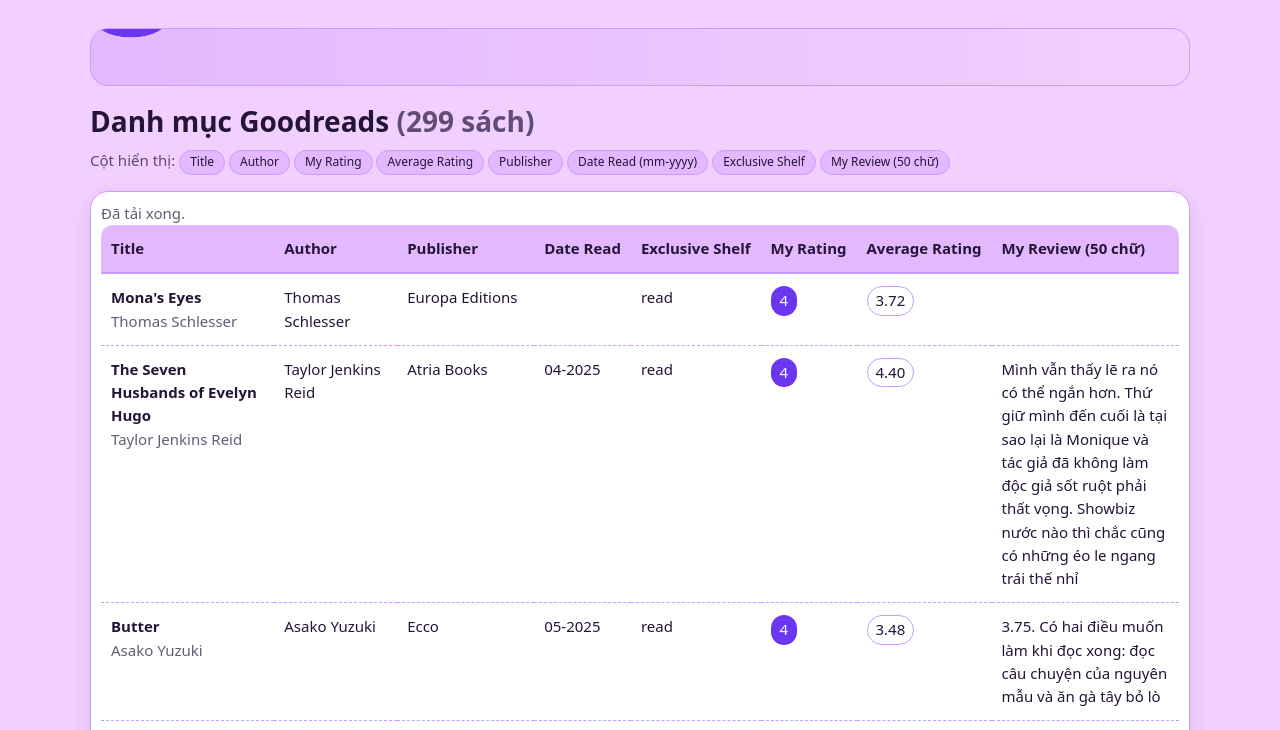
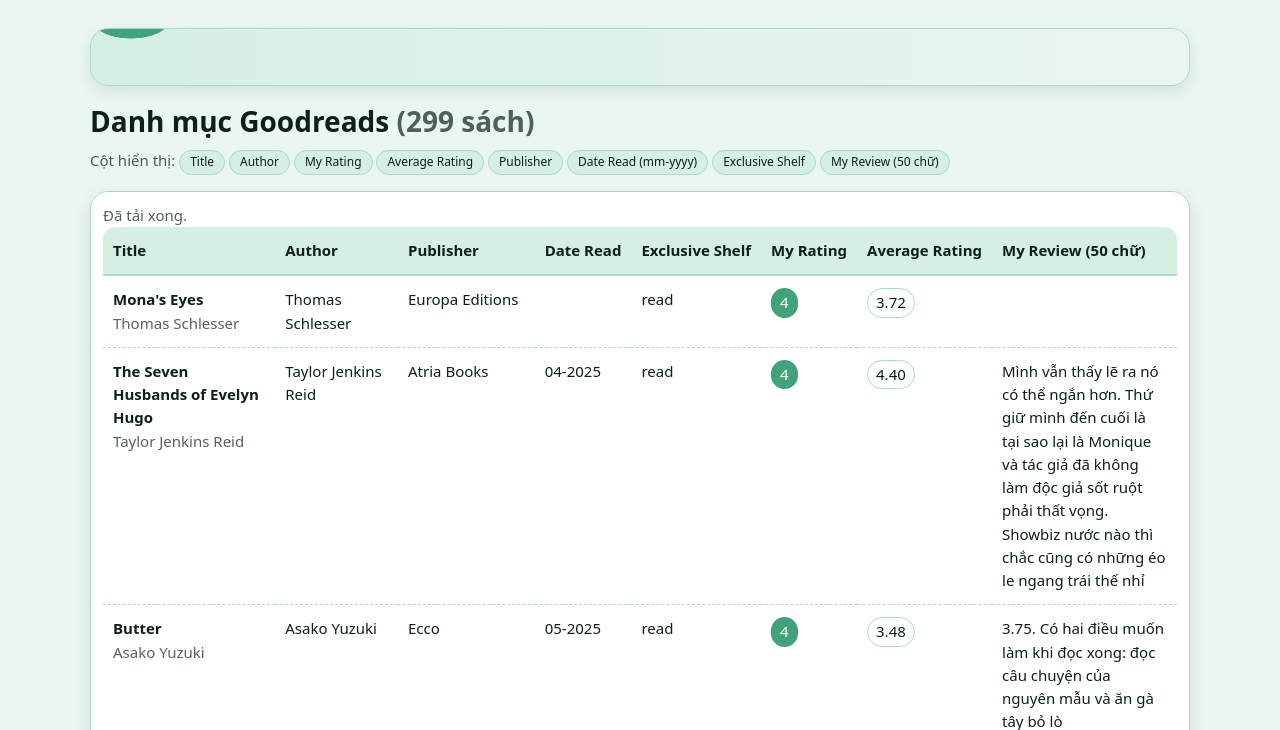
Before and after one commit to tienxu04/xuxulist, a plain HTML site: page xugoodreads.html in a window 1280 px wide. Shown: the top 730 px of the page. Drawn offline with nearby package versions, Linux system fonts and the light colour scheme.

Commit message:
Update xugoodreads.html
change color

```diff
--- a/xugoodreads.html
+++ b/xugoodreads.html
@@ -2,75 +2,98 @@
 <html lang="vi">
 <head>
   <meta charset="utf-8" />
-  <title>My Goodreads Reviews - xuxudocsach</title>
+  <title>Goodreads → Danh mục</title>
   <meta name="viewport" content="width=device-width, initial-scale=1" />
   <script src="https://cdn.jsdelivr.net/npm/papaparse@5.4.1/papaparse.min.js"></script>
   <style>
-    /* ==== Material 3-ish Purple Theme ==== */
+    /* ==== Matcha Theme (light & dark) ==== */
     :root{
-      --m3-primary:#6a36f0; --m3-on-primary:#fff;
-      --m3-surface:#f1d0ff; --m3-on-surface:#241537;
-      --m3-surface-variant:#e3b8ff; --m3-outline:#c99cff;
-      --m3-elevated:#ffffff; --m3-shadow:#0000001a;
+      /* matcha light */
+      --pri:#41a37c;           /* lá matcha tươi */
+      --on-pri:#ffffff;
+      --surface:#eaf6f0;       /* nền trà sữa nhạt */
+      --on-surface:#0e1f18;    /* mực xanh đậm */
+      --surface-var:#d5efe3;   /* lớp phụ */
+      --outline:#a9dcc6;       /* viền nhạt xanh */
+      --elevated:#ffffff;      /* thẻ nổi */
+      --shadow:0 8px 18px rgba(10,60,40,.12);
+      --shadow-sm:0 6px 14px rgba(10,60,40,.10);
+      --hover: color-mix(in oklab, var(--surface-var) 45%, transparent);
     }
     @media (prefers-color-scheme: dark){
       :root{
-        --m3-surface:#1b1028; --m3-on-surface:#efe7f7;
-        --m3-surface-variant:#27183b; --m3-outline:#4e2f78;
-        --m3-elevated:#221433;
+        /* matcha dark */
+        --pri:#3fb586;
+        --on-pri:#072218;
+        --surface:#0e1713;
+        --on-surface:#e7f5ee;
+        --surface-var:#12201a;
+        --outline:#1f3c30;
+        --elevated:#121f19;
+        --shadow:0 8px 18px rgba(0,0,0,.35);
+        --shadow-sm:0 6px 14px rgba(0,0,0,.32);
+        --hover: color-mix(in oklab, var(--surface-var) 65%, transparent);
       }
     }
 
-    html,body{margin:0;padding:0;background:var(--m3-surface);color:var(--m3-on-surface);
-      font:15px/1.55 system-ui,-apple-system,Segoe UI,Roboto,Helvetica,Arial}
+    html,body{
+      margin:0; padding:0; background:var(--surface); color:var(--on-surface);
+      font:15px/1.55 system-ui,-apple-system,Segoe UI,Roboto,Helvetica,Arial
+    }
     .wrap{max-width:1100px;margin:28px auto;padding:0 16px}
     h1{font-size:28px;margin:0 0 6px;font-weight:700}
-    .subtitle{margin:0 0 16px;color:color-mix(in oklab, var(--m3-on-surface) 72%, transparent)}
-    .chip{display:inline-block;padding:2px 10px;border-radius:999px;background:var(--m3-surface-variant);
-      border:1px solid var(--m3-outline);color:var(--m3-on-surface);font-size:12px}
-    .hero{height:56px;margin:0 0 14px;border-radius:18px;
+    .subtitle{margin:0 0 16px;color:color-mix(in oklab, var(--on-surface) 72%, transparent)}
+    .chip{display:inline-block;padding:2px 10px;border-radius:999px;background:var(--surface-var);
+      border:1px solid var(--outline);color:var(--on-surface);font-size:12px}
+
+    /* hero */
+    .hero{
+      height:56px;margin:0 0 14px;border-radius:18px;
       background:
-        radial-gradient(120px 60px at left 40px top -10px, var(--m3-primary) 30%, transparent 31%),
-        linear-gradient(90deg, var(--m3-surface-variant), var(--m3-surface));
-      border:1px solid var(--m3-outline);
+        radial-gradient(120px 60px at left 40px top -10px, var(--pri) 32%, transparent 33%),
+        linear-gradient(90deg, var(--surface-var), var(--surface));
+      border:1px solid var(--outline);
+      box-shadow: var(--shadow-sm);
     }
-    .card{background:var(--m3-elevated);border:1px solid var(--m3-outline);
-      border-radius:18px;box-shadow:0 8px 20px var(--m3-shadow);padding:10px}
-    .count{color:color-mix(in oklab, var(--m3-on-surface) 70%, transparent)}
+
+    .card{background:var(--elevated);border:1px solid var(--outline);
+      border-radius:18px;box-shadow:var(--shadow);padding:12px}
+
+    .count{color:color-mix(in oklab, var(--on-surface) 70%, transparent)}
 
     /* ======= TABLE (desktop) ======= */
     .table-wrap{overflow-x:auto;border-radius:12px}
     table{width:100%;border-collapse:collapse;min-width:780px}
     thead th{
-      text-align:left;font-weight:700;color:var(--m3-on-surface);
-      padding:12px 10px;border-bottom:2px solid var(--m3-outline);
-      background:linear-gradient(0deg,var(--m3-surface-variant),var(--m3-surface-variant));
+      text-align:left;font-weight:700;color:var(--on-surface);
+      padding:12px 10px;border-bottom:2px solid var(--outline);
+      background:linear-gradient(0deg,var(--surface-var),var(--surface-var));
       position:sticky;top:0;z-index:1;
     }
-    tbody td{padding:12px 10px;border-bottom:1px dashed var(--m3-outline);vertical-align:top}
-    tbody tr:hover{background:color-mix(in oklab, var(--m3-surface-variant) 35%, transparent)}
+    tbody td{padding:12px 10px;border-bottom:1px dashed var(--outline);vertical-align:top}
+    tbody tr:hover{background:var(--hover)}
     .title{font-weight:650}
-    .author{color:color-mix(in oklab, var(--m3-on-surface) 70%, transparent)}
+    .author{color:color-mix(in oklab, var(--on-surface) 70%, transparent)}
     .mono{font-variant-numeric:tabular-nums}
     .nowrap{white-space:nowrap}
-    .pill{display:inline-block;padding:2px 8px;border-radius:999px;border:1px solid var(--m3-outline)}
-    .pill.pri{background:var(--m3-primary);color:var(--m3-on-primary);border-color:transparent}
+    .pill{display:inline-block;padding:2px 8px;border-radius:999px;border:1px solid var(--outline)}
+    .pill.pri{background:var(--pri);color:var(--on-pri);border-color:transparent}
     .desktop-only{display:block}
     .mobile-only{display:none}
 
     /* ======= CARDS (mobile) ======= */
-    .cards{display:grid;grid-template-columns:1fr;gap:12px}
+    .cards{display:grid;grid-template-columns:1fr;gap:18px}          /* tăng gap để hết “dính chùm” */
     .book{
-      background:var(--m3-elevated);border:1px solid var(--m3-outline);border-radius:16px;
-      padding:12px 12px 10px;box-shadow:0 6px 16px var(--m3-shadow)
+      background:var(--elevated);border:1px solid var(--outline);border-radius:18px;
+      padding:14px 14px 12px;box-shadow:var(--shadow);                /* bóng rõ hơn để tách lớp */
     }
-    .book h3{margin:0 0 4px;font-size:17px;line-height:1.35}
-    .book .meta{display:flex;flex-wrap:wrap;gap:8px 10px;align-items:center;margin:6px 0 8px}
-    .badge{font-size:12px;border:1px solid var(--m3-outline);border-radius:999px;padding:2px 8px}
-    .badge.pri{background:var(--m3-primary);color:var(--m3-on-primary);border-color:transparent}
-    .muted{color:color-mix(in oklab, var(--m3-on-surface) 65%, transparent)}
-    .kv{display:grid;grid-template-columns:auto 1fr;gap:4px 10px;margin:4px 0 8px}
-    .kv .k{color:color-mix(in oklab, var(--m3-on-surface) 70%, transparent)}
+    .book h3{margin:0 0 6px;font-size:17px;line-height:1.35}
+    .book .meta{display:flex;flex-wrap:wrap;gap:8px 10px;align-items:center;margin:8px 0 8px}
+    .badge{font-size:12px;border:1px solid var(--outline);border-radius:999px;padding:3px 9px}
+    .badge.pri{background:var(--pri);color:var(--on-pri);border-color:transparent}
+    .muted{color:color-mix(in oklab, var(--on-surface) 65%, transparent)}
+    .kv{display:grid;grid-template-columns:auto 1fr;gap:4px 12px;margin:4px 0 8px}
+    .kv .k{color:color-mix(in oklab, var(--on-surface) 70%, transparent)}
     .review{margin-top:6px}
 
     /* breakpoint */
@@ -121,9 +144,9 @@
 
   <script>
     /* ==== CONFIG ==== */
-    const CSV_PATH = "goodreads_library_export.csv"; // cùng thư mục với index.html
+    const CSV_PATH = "goodreads_library_export.csv";
     const REVIEW_WORD_LIMIT = 50;
-    const ONLY_READ = true; // đặt true nếu muốn chỉ hiện "read"
+    const ONLY_READ = true;
 
     /* ==== HELPERS ==== */
     const $ = s => document.querySelector(s);
@@ -164,10 +187,9 @@
       };
     }
 
-    /* ===== RENDER: TABLE (desktop) ===== */
+    /* table (desktop) */
     function renderTable(rows){
-      const tbody = $("#table tbody");
-      if(!tbody) return;
+      const tbody = $("#table tbody"); if(!tbody) return;
       tbody.innerHTML = "";
       const frag = document.createDocumentFragment();
 
@@ -201,10 +223,9 @@
       tbody.appendChild(frag);
     }
 
-    /* ===== RENDER: CARDS (mobile) ===== */
+    /* cards (mobile) */
     function renderCards(rows){
-      const container = $("#cards");
-      if(!container) return;
+      const container = $("#cards"); if(!container) return;
       container.innerHTML = "";
       const frag = document.createDocumentFragment();
 
@@ -212,14 +233,8 @@
         const card = document.createElement("article");
         card.className = "book";
 
-        const h3 = document.createElement("h3");
-        h3.textContent = r.Title;
-        card.appendChild(h3);
-
-        const author = document.createElement("div");
-        author.className = "muted";
-        author.textContent = r.Author;
-        card.appendChild(author);
+        const h3 = document.createElement("h3"); h3.textContent = r.Title; card.appendChild(h3);
+        const author = document.createElement("div"); author.className = "muted"; author.textContent = r.Author; card.appendChild(author);
 
         const meta = document.createElement("div");
         meta.className = "meta";
@@ -242,7 +257,7 @@
         review.className = "review";
         review.textContent = r["My Review"] || "";
         if (r.__fullReview && r.__fullReview.length > review.textContent.length) {
-          review.title = r.__fullReview; // tooltip full
+          review.title = r.__fullReview;
         }
         card.appendChild(review);
 
@@ -252,19 +267,15 @@
       container.appendChild(frag);
     }
 
-    /* ===== LOAD CSV & RENDER BOTH ===== */
     function loadCSV(){
       Papa.parse(CSV_PATH,{
         download:true, header:true, skipEmptyLines:true,
         complete: (res)=>{
           let rows = res.data.map(normalizeRow);
           if(ONLY_READ) rows = rows.filter(r => String(r["Exclusive Shelf"]).trim().toLowerCase()==="read");
-
           renderTable(rows);   // desktop
           renderCards(rows);   // mobile
-
-          const count = rows.length ? `(${rows.length} sách)` : "(0)";
-          $("#count").textContent = " " + count;
+          $("#count").textContent = ` (${rows.length} sách)`;
           $("#status").textContent = "Đã tải xong.";
         },
         error: (err)=>{
```
